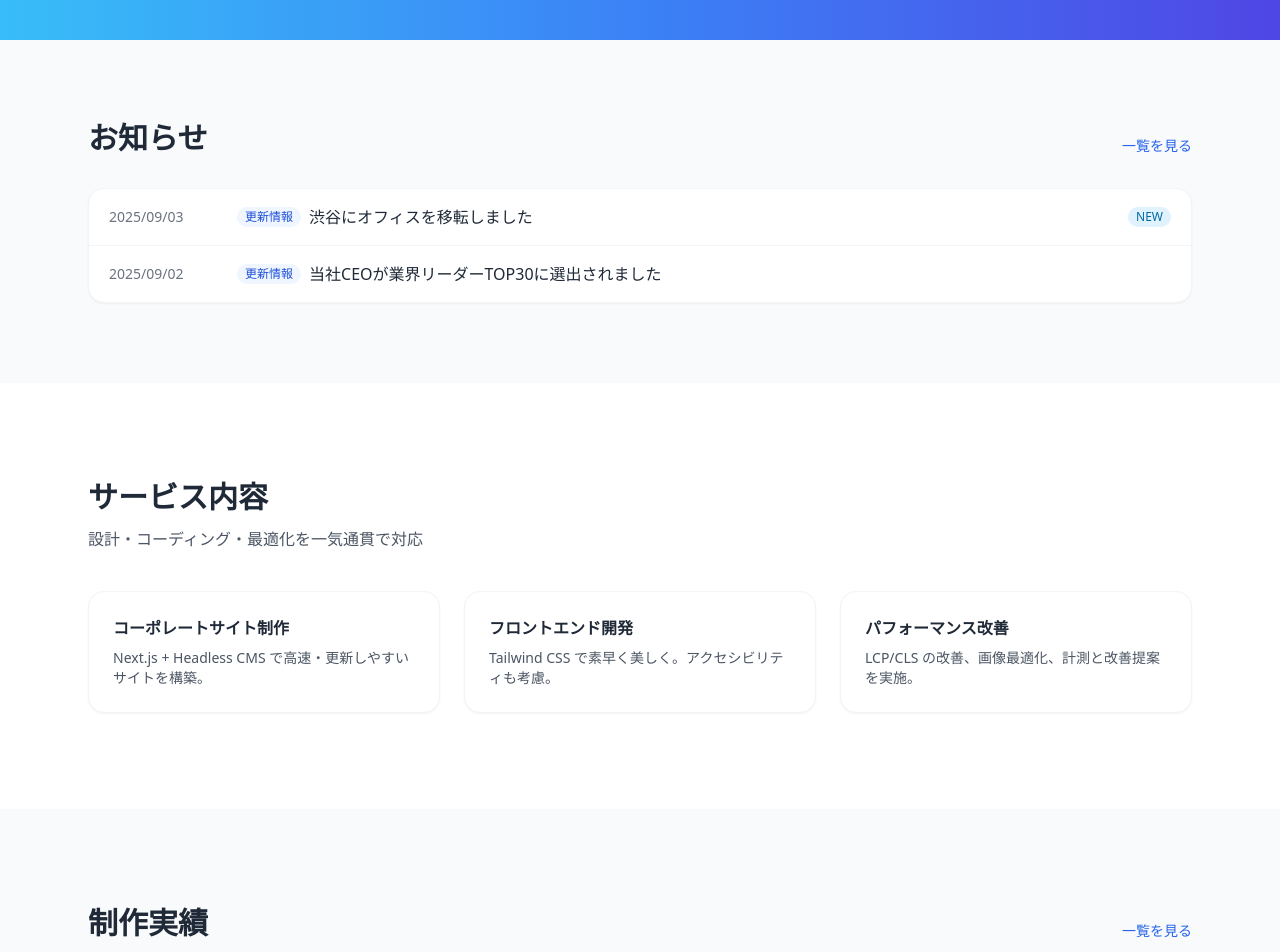
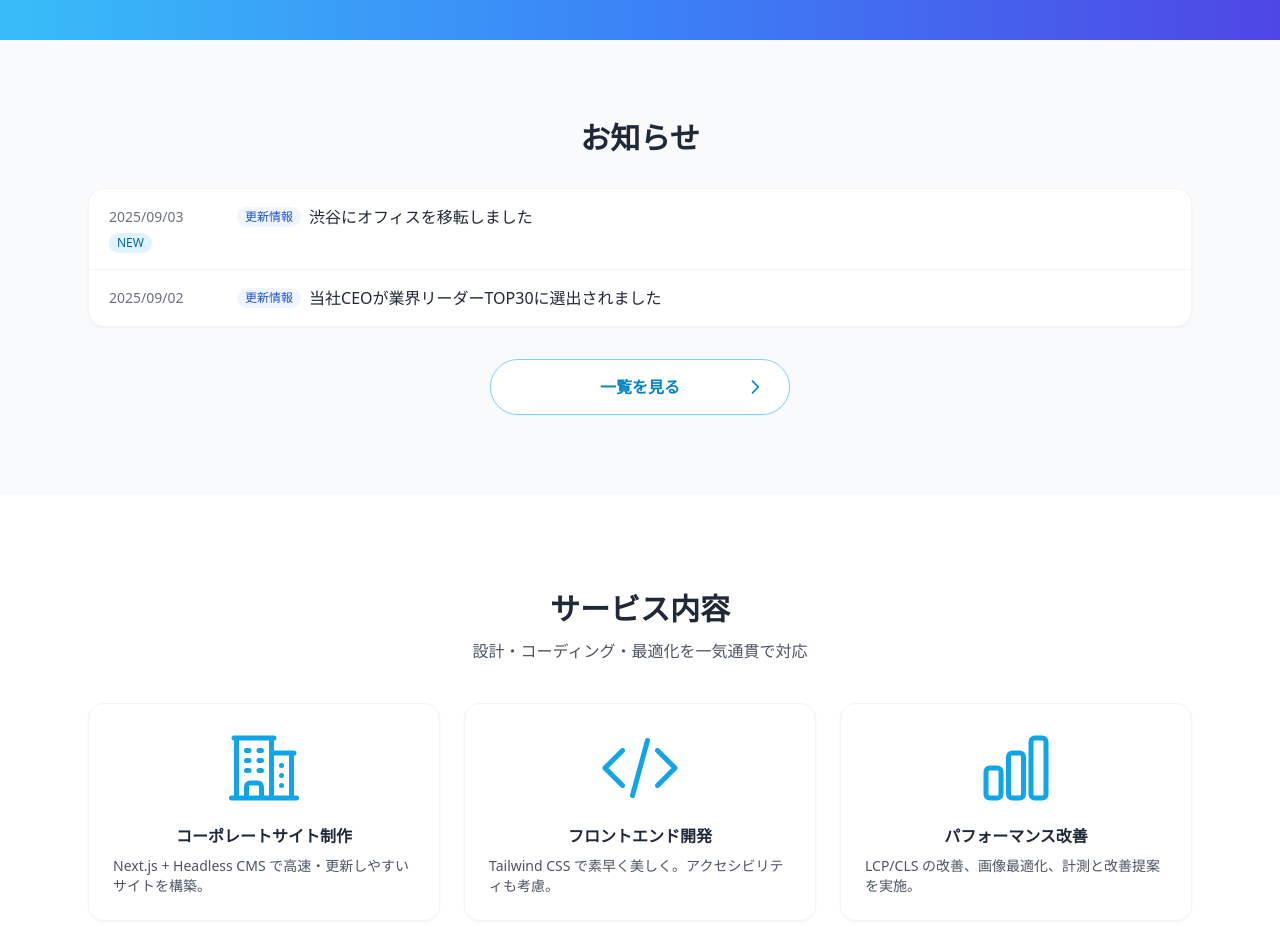
Before and after one commit to maichu050505/my-next-project, a Next.js app: page / in a window 1280 px wide. Shown: the part 520-1472 px from the top of the page. Built offline with nearby package versions, Linux system fonts and the light colour scheme.

Commit message:
トップページ修正, buttonコンポーネント化

```diff
--- /dev/null
+++ b/app/_components/ui/Button.tsx
@@ -0,0 +1,93 @@
+import Link from "next/link";
+
+type ButtonProps = {
+  children: React.ReactNode;
+  href?: string; // ある場合は <Link>、なければ <button>
+  variant?: "primary" | "secondary";
+  size?: "md" | "lg";
+  arrow?: boolean; // 右端の矢印を出すか
+  fullWidth?: boolean;
+  className?: string;
+} & React.ButtonHTMLAttributes<HTMLButtonElement>;
+
+// クラス名を安全に結合する
+function cn(...classes: (string | false | null | undefined)[]) {
+  // falsy 値（false, null, undefined, ""）を全部削除、truthy なもの（文字列）は残す、残ったクラス名を空白区切りで結合
+  return classes.filter(Boolean).join(" ");
+}
+
+export default function Button({
+  children,
+  href,
+  variant = "secondary",
+  size = "md",
+  arrow = true,
+  fullWidth = false,
+  className,
+  ...buttonProps
+}: ButtonProps) {
+  const base =
+    "group inline-grid grid-cols-[1fr_auto_1fr] items-center rounded-full " +
+    "focus-visible:outline-none focus-visible:ring-2 focus-visible:ring-sky-300 transition";
+
+  const sizing =
+    size === "lg"
+      ? "px-6 py-3 min-w-[300px] min-h-[56px] text-[16px]"
+      : "px-6 py-3 min-w-[270px] min-h-[47px] text-[14px]";
+
+  const width = fullWidth ? "w-full" : "w-auto";
+
+  const variantClass =
+    variant === "primary"
+      ? // CTA：青グラデ・白文字
+        "text-white font-semibold shadow " +
+        "bg-gradient-to-r from-sky-400 via-blue-500 to-indigo-600 hover:opacity-95"
+      : // 一覧ボタン：白ベース・水色の枠
+        "border border-sky-300 bg-white text-sky-600 font-semibold shadow-sm " + "hover:bg-sky-50";
+
+  const contentLeftSpacer = (
+    <span className="w-5 h-5 justify-self-start opacity-0" aria-hidden="true" />
+  );
+
+  const Arrow = arrow ? (
+    <svg
+      xmlns="http://www.w3.org/2000/svg"
+      viewBox="0 0 24 24"
+      className="w-5 h-5 justify-self-end transition-transform group-hover:translate-x-0.5"
+      fill="none"
+      stroke="currentColor"
+      strokeWidth={2}
+      strokeLinecap="round"
+      strokeLinejoin="round"
+      aria-hidden="true"
+    >
+      <path d="M9 5l7 7-7 7" />
+    </svg>
+  ) : (
+    <span className="w-5 h-5 justify-self-end opacity-0" aria-hidden="true" />
+  );
+
+  const classes = cn(base, sizing, width, variantClass, className);
+
+  const content = (
+    <>
+      {contentLeftSpacer}
+      <span className="text-center">{children}</span>
+      {Arrow}
+    </>
+  );
+
+  if (href) {
+    return (
+      <Link href={href} className={classes}>
+        {content}
+      </Link>
+    );
+  }
+
+  return (
+    <button type="button" className={classes} {...buttonProps}>
+      {content}
+    </button>
+  );
+}
--- a/app/page.tsx
+++ b/app/page.tsx
@@ -1,5 +1,7 @@
 import Image from "next/image";
 import Link from "next/link";
+import { BuildingOffice2Icon, CodeBracketIcon, ChartBarIcon } from "@heroicons/react/24/outline";
+import Button from "@/app/_components/ui/Button";
 
 type News = {
   id: string;
@@ -48,6 +50,24 @@ const data: {
 // "2025/09/03" -> "2025-09-03"（<time dateTime> 用）
 const normalizeDate = (s: string) => s.replaceAll("/", "-");
 
+const services = [
+  {
+    t: "コーポレートサイト制作",
+    d: "Next.js + Headless CMS で高速・更新しやすいサイトを構築。",
+    icon: BuildingOffice2Icon,
+  },
+  {
+    t: "フロントエンド開発",
+    d: "Tailwind CSS で素早く美しく。アクセシビリティも考慮。",
+    icon: CodeBracketIcon,
+  },
+  {
+    t: "パフォーマンス改善",
+    d: "LCP/CLS の改善、画像最適化、計測と改善提案を実施。",
+    icon: ChartBarIcon,
+  },
+];
+
 export default function Home() {
   // 新しい順に並べ替え（publishedAt は同じ桁数なので文字列比較でOK）
   const news = [...data.contents]
@@ -56,13 +76,13 @@ export default function Home() {
 
   return (
     <main className="bg-white text-gray-800">
-      {/* HERO：白ベース + ブルーグラデーション */}
-      <section className="relative h-[70svh] min-h-[520px] overflow-hidden flex items-center justify-center bg-gradient-to-r from-sky-400 via-blue-500 to-indigo-600">
-        <div className="relative z-10 mx-auto px-6 text-center">
-          <h1 className="text-4xl md:text-6xl font-bold tracking-tight text-white drop-shadow">
+      {/* HERO */}
+      <section className="relative flex items-center justify-center overflow-hidden bg-gradient-to-r from-sky-400 via-blue-500 to-indigo-600 h-[56svh] min-h-[420px] sm:h-[60svh] md:h-[70svh]">
+        <div className="relative z-10 mx-auto px-5 sm:px-6 text-center">
+          <h1 className="font-bold tracking-tight text-white drop-shadow text-3xl sm:text-4xl md:text-5xl lg:text-6xl">
             Design × Frontend that ships.
           </h1>
-          <p className="mt-5 text-lg text-white/90">
+          <p className="mt-4 sm:mt-5 text-white/90 text-base sm:text-lg">
             Next.js / Tailwind CSS / パフォーマンス改善までワンストップ対応
           </p>
         </div>
@@ -70,40 +90,61 @@ export default function Home() {
 
       {/* NEWS / お知らせ */}
       <section className="bg-gray-50">
-        <div className="max-w-6xl mx-auto px-6 py-20">
-          <div className="flex items-end justify-between">
-            <h2 className="text-2xl md:text-3xl font-semibold">お知らせ</h2>
-            <Link href="/news" className="text-sm text-blue-600 hover:underline">
-              一覧を見る
-            </Link>
-          </div>
+        <div className="mx-auto max-w-6xl px-5 sm:px-6 py-16 sm:py-20">
+          {/* 見出しは中央寄せ */}
+          <h2 className="text-center text-xl sm:text-2xl md:text-3xl font-semibold">お知らせ</h2>
 
-          <ul className="mt-8 divide-y divide-gray-100 rounded-2xl border border-gray-100 bg-white shadow-sm">
+          <ul className="mt-6 sm:mt-8 divide-y divide-gray-100 rounded-2xl border border-gray-100 bg-white shadow-sm">
             {news.map((n, idx) => (
-              <li key={n.id} className="group">
+              <li key={n.id} className="group relative">
                 <Link
                   href={`/news/${n.id}`}
-                  className="flex items-center gap-4 px-5 py-4 hover:bg-gray-50 transition"
+                  className="block px-5 py-4 hover:bg-gray-50 transition"
                 >
+                  {/* スマホ: 日付だけ1行目 */}
                   <time
                     dateTime={normalizeDate(n.publishedAt)}
-                    className="text-sm tabular-nums text-gray-500 w-28 shrink-0"
+                    className="block text-xs sm:hidden tabular-nums text-gray-500"
                     aria-label={`掲載日 ${n.publishedAt}`}
                   >
                     {n.publishedAt}
                   </time>
 
-                  <span className="inline-flex items-center gap-2">
-                    {/* カテゴリ・バッジ */}
-                    <span className="rounded-full bg-blue-50 text-blue-700 text-xs px-2 py-0.5">
+                  {/* スマホ: 2行目 = カテゴリ＋タイトル */}
+                  <div className="mt-2 sm:hidden flex items-center gap-2">
+                    <span className="rounded-full bg-blue-50 text-blue-700 text-[11px] px-2 py-0.5 shrink-0">
                       {n.category.name}
                     </span>
-                    <span className="text-gray-800">{n.title}</span>
-                  </span>
+                    <span className="text-gray-800 line-clamp-1">{n.title}</span>
+                  </div>
 
-                  {/* NEW バッジ：最新のみ表示（先頭要素） */}
+                  {/* PC: 横並び */}
+                  <div className="hidden sm:flex sm:items-center sm:gap-4">
+                    <time
+                      dateTime={normalizeDate(n.publishedAt)}
+                      className="text-sm tabular-nums text-gray-500 w-28 shrink-0"
+                      aria-label={`掲載日 ${n.publishedAt}`}
+                    >
+                      {n.publishedAt}
+                    </time>
+                    <span className="flex-1 inline-flex items-center gap-2 min-w-0">
+                      <span className="rounded-full bg-blue-50 text-blue-700 text-xs px-2 py-0.5 shrink-0">
+                        {n.category.name}
+                      </span>
+                      <span className="text-gray-800 truncate">{n.title}</span>
+                    </span>
+                  </div>
+
+                  {/* NEW バッジ: スマホでは右上固定、PCは右端 */}
                   {idx === 0 && (
-                    <span className="ml-auto inline-flex items-center rounded-full bg-sky-100 px-2 py-0.5 text-xs font-medium text-sky-700">
+                    <span
+                      className="
+              absolute top-3 right-3
+              sm:static sm:ml-auto
+              inline-flex items-center rounded-full bg-sky-100 px-2 py-0.5
+              text-[11px] sm:text-xs font-medium text-sky-700
+            "
+                    >
                       NEW
                     </span>
                   )}
@@ -111,27 +152,30 @@ export default function Home() {
               </li>
             ))}
           </ul>
+
+          {/* セクション最後に「一覧を見る」ボタン（中央） */}
+          <div className="mt-8 flex justify-center">
+            <Button href="/news" variant="secondary" size="lg">
+              一覧を見る
+            </Button>
+          </div>
         </div>
       </section>
 
       {/* SERVICES */}
-      <section className="max-w-6xl mx-auto px-6 py-24">
-        <h2 className="text-2xl md:text-3xl font-semibold">サービス内容</h2>
-        <p className="mt-3 text-gray-600">設計・コーディング・最適化を一気通貫で対応</p>
-        <div className="mt-10 grid gap-6 md:grid-cols-3">
-          {[
-            {
-              t: "コーポレートサイト制作",
-              d: "Next.js + Headless CMS で高速・更新しやすいサイトを構築。",
-            },
-            { t: "フロントエンド開発", d: "Tailwind CSS で素早く美しく。アクセシビリティも考慮。" },
-            { t: "パフォーマンス改善", d: "LCP/CLS の改善、画像最適化、計測と改善提案を実施。" },
-          ].map((s) => (
+      <section className="mx-auto max-w-6xl px-5 sm:px-6 py-20 md:py-24">
+        <h2 className="text-xl sm:text-2xl md:text-3xl font-semibold text-center">サービス内容</h2>
+        <p className="mt-2 sm:mt-3 text-gray-600 text-center">
+          設計・コーディング・最適化を一気通貫で対応
+        </p>
+        <div className="mt-8 sm:mt-10 grid gap-4 sm:gap-6 grid-cols-1 sm:grid-cols-2 md:grid-cols-3">
+          {services.map((s) => (
             <div
               key={s.t}
-              className="rounded-2xl border border-gray-100 bg-white p-6 shadow-sm hover:shadow-md transition"
+              className="rounded-2xl border border-gray-100 bg-white p-5 sm:p-6 shadow-sm hover:shadow-md transition"
             >
-              <h3 className="font-semibold">{s.t}</h3>
+              <s.icon className="w-20 h-20 text-sky-500 mx-auto" />
+              <h3 className="mt-4 font-semibold text-center">{s.t}</h3>
               <p className="mt-2 text-sm text-gray-600">{s.d}</p>
             </div>
           ))}
@@ -140,14 +184,11 @@ export default function Home() {
 
       {/* WORKS */}
       <section className="bg-gray-50">
-        <div className="max-w-6xl mx-auto px-6 py-24">
-          <div className="flex items-end justify-between">
-            <h2 className="text-2xl md:text-3xl font-semibold">制作実績</h2>
-            <Link href="/works" className="text-sm text-blue-600 hover:underline">
-              一覧を見る
-            </Link>
-          </div>
-          <ul className="mt-8 grid gap-6 md:grid-cols-3">
+        <div className="mx-auto max-w-6xl px-5 sm:px-6 py-20 md:py-24">
+          {/* 見出し中央寄せ */}
+          <h2 className="text-center text-xl sm:text-2xl md:text-3xl font-semibold">制作実績</h2>
+
+          <ul className="mt-6 sm:mt-8 grid gap-4 sm:gap-6 grid-cols-1 sm:grid-cols-2 md:grid-cols-3">
             {[1, 2, 3].map((i) => (
               <li
                 key={i}
@@ -161,22 +202,32 @@ export default function Home() {
               </li>
             ))}
           </ul>
+
+          {/* セクション最後に「一覧を見る」ボタン */}
+          <div className="mt-8 flex justify-center">
+            <div className="mt-8 flex justify-center">
+              <Button href="/works" variant="secondary" size="lg">
+                一覧を見る
+              </Button>
+            </div>
+          </div>
         </div>
       </section>
 
       {/* CTA */}
-      <section className="max-w-6xl mx-auto px-6 pb-24">
-        <div className="rounded-2xl bg-gradient-to-r from-sky-400 via-blue-500 to-indigo-600 text-white p-8 md:p-12 flex flex-col md:flex-row md:items-center md:justify-between gap-6 shadow-sm">
+      <section className="mx-auto max-w-6xl px-5 sm:px-6 pb-20 md:pb-24">
+        <div className="rounded-2xl bg-gradient-to-r from-sky-400 via-blue-500 to-indigo-600 text-white p-6 sm:p-8 md:p-12 flex flex-col md:flex-row md:items-center md:justify-between gap-4 sm:gap-6 shadow-sm">
           <div>
-            <h2 className="text-2xl md:text-3xl font-semibold">小さく始めて、速く公開</h2>
-            <p className="mt-2 text-white/90">要件整理からリリースまで伴走いたします。</p>
+            <h2 className="text-xl sm:text-2xl md:text-3xl font-semibold">
+              小さく始めて、速く公開
+            </h2>
+            <p className="mt-2 text-white/90 text-sm sm:text-base">
+              要件整理からリリースまで伴走いたします。
+            </p>
           </div>
-          <Link
-            href="/contact"
-            className="rounded-xl px-5 py-3 bg-white text-blue-600 font-medium shadow hover:bg-gray-50"
-          >
+          <Button href="/contact" variant="primary" size="lg">
             お問い合わせ
-          </Link>
+          </Button>
         </div>
       </section>
     </main>
--- a/package.json
+++ b/package.json
@@ -8,6 +8,7 @@
     "start": "next start"
   },
   "dependencies": {
+    "@heroicons/react": "^2.2.0",
     "next": "15.5.2",
     "react": "19.1.0",
     "react-dom": "19.1.0"
```
Also changed, not shown: 1 other file (tests, documents, lock files or other folders).
